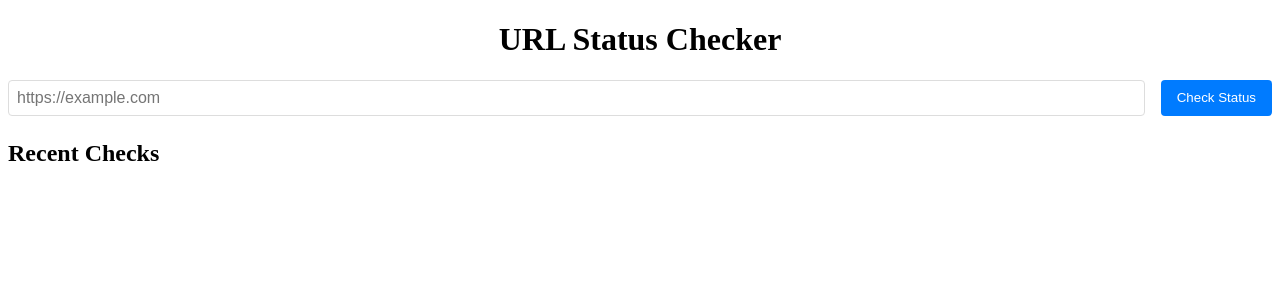
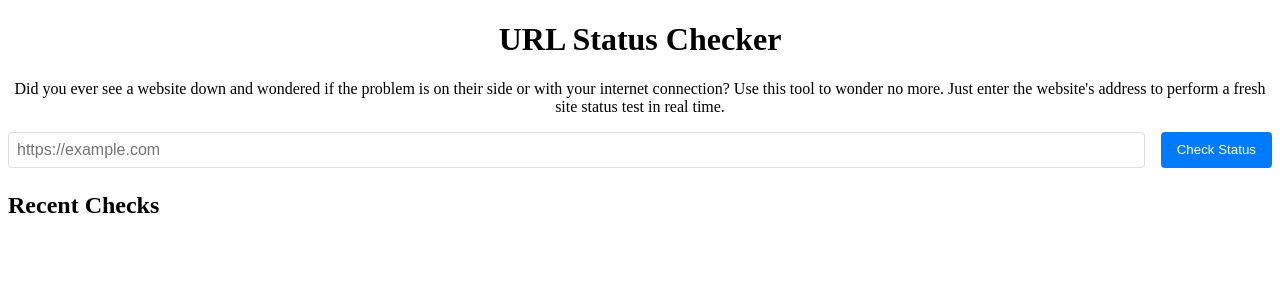
Before and after one commit to pburglin/isitdown, a React (Vite) app: page / in a window 1280 px wide. Shown: the top 300 px of the page. Built offline with nearby package versions, Linux system fonts and the light colour scheme.

Commit message:
Initial commit

```diff
--- a/src/App.jsx
+++ b/src/App.jsx
@@ -6,6 +6,9 @@ const App = () => (
   <ErrorBoundary>
     <div className="app-container">
       <h1 style={{ textAlign: 'center' }}>URL Status Checker</h1>
+      <p style={{ textAlign: 'center', margin: '1rem 0' }}>
+        Did you ever see a website down and wondered if the problem is on their side or with your internet connection? Use this tool to wonder no more. Just enter the website's address to perform a fresh site status test in real time.
+      </p>
       <URLChecker />
     </div>
   </ErrorBoundary>
```
